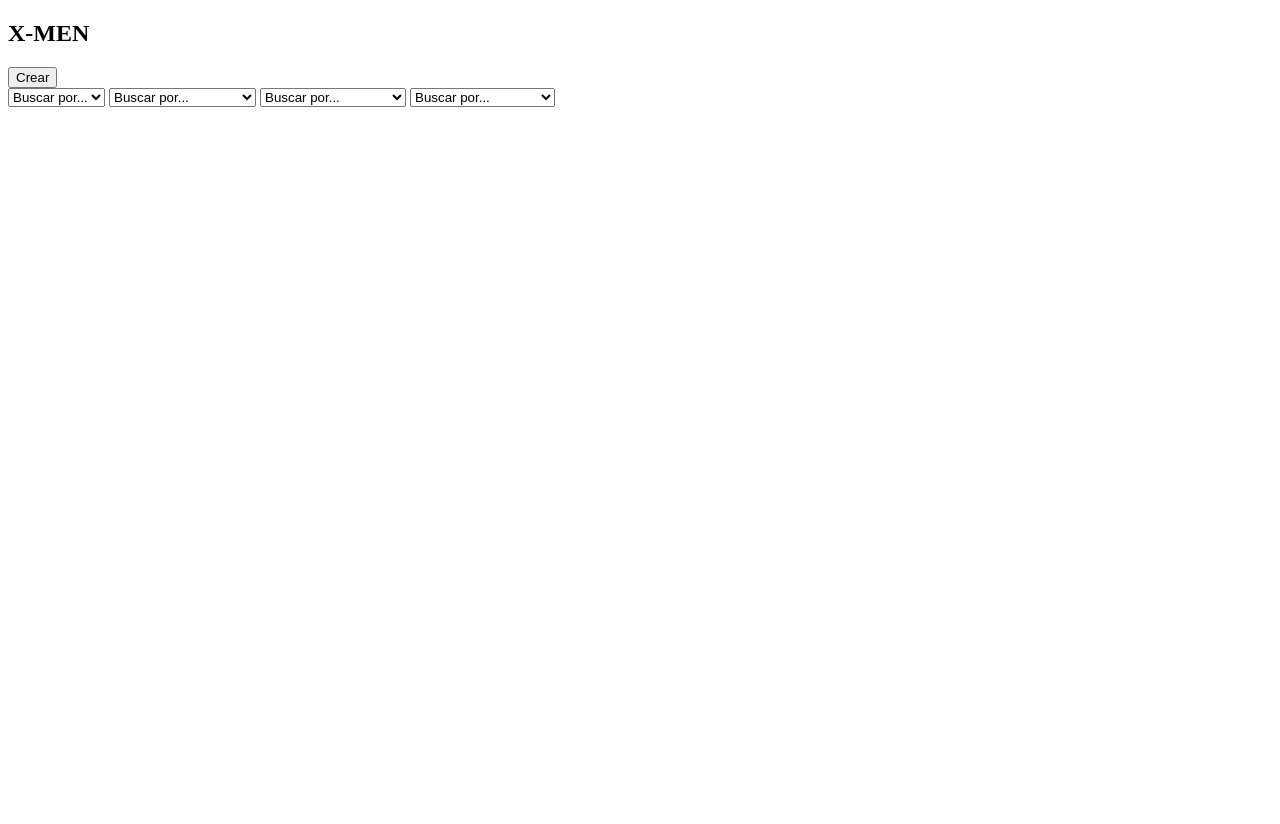
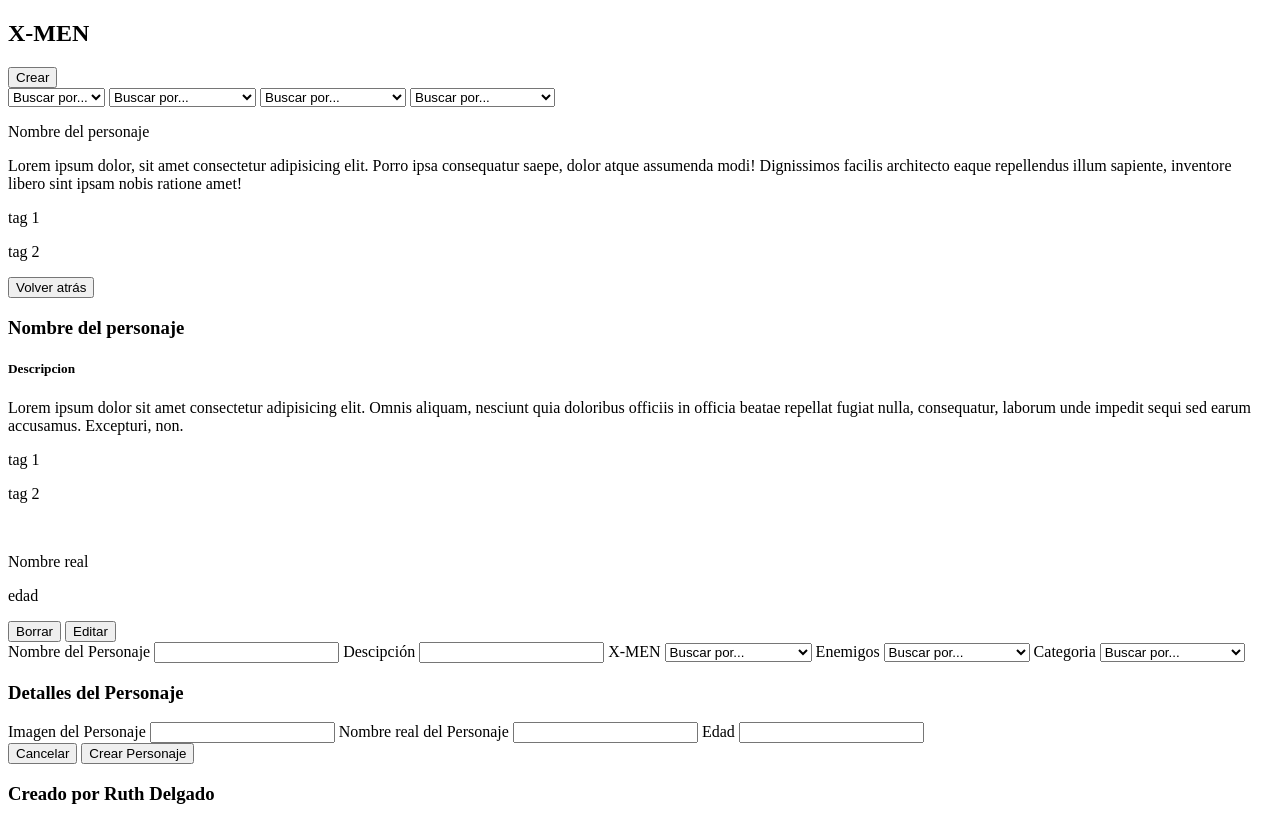
Before and after one commit to ruthdgd/AsincronismoXMEN, a plain HTML site: page index.html in a window 1280 px wide. Before the commit the page ends 800 px from the top, so only its background shows below. Drawn offline with Linux system fonts and the light colour scheme.

Commit message:
estructura de html pretendida terminada

```diff
--- a/index.html
+++ b/index.html
@@ -41,7 +41,83 @@
         <option value="">Humano sin poderes</option>
       </select>
     </form>
+    <section>
+      <div>
+        <p>Nombre del personaje</p>
+        <p>Lorem ipsum dolor, sit amet consectetur adipisicing elit. Porro ipsa consequatur saepe, dolor atque assumenda modi! Dignissimos facilis architecto eaque repellendus illum sapiente, inventore libero sint ipsam nobis ratione amet!</p>
+        <div>
+          <p>tag 1</p>
+          <p>tag 2</p>
+        </div>
+      </div>
+    </section>
+    <section>
+      <button>Volver atrás</button>
+      <div>
+        <h3>Nombre del personaje</h3>
+        <h5>Descripcion</h5>
+        <p>Lorem ipsum dolor sit amet consectetur adipisicing elit. Omnis aliquam, nesciunt quia doloribus officiis in officia beatae repellat fugiat nulla, consequatur, laborum unde impedit sequi sed earum accusamus. Excepturi, non.</p>
+        <div>
+          <p>tag 1</p>
+          <p>tag 2</p>
+        </div>
+      </div>
+      <div>
+        <img src="" alt="">
+        <div>
+          <p>Nombre real</p>
+          <p>edad</p>
+        </div>
+      </div>
+      <button>Borrar</button>
+      <button>Editar</button>
+    </section>
+    <section>
+      <form action="">
+        <label for="">Nombre del Personaje</label>
+        <input type="text">
+        <label for="">Descipción</label>
+        <input type="text">
+        <label for="">X-MEN</label>
+        <select name="" id="">
+          <option value="">Buscar por...</option>
+          <option value="">Fundadores</option>
+          <option value="">Miembros frecuentes</option>
+        </select>
+        <label for="">Enemigos</label>
+        <select name="" id="">
+          <option value="">Buscar por...</option>
+          <option value="">Mutantes</option>
+          <option value="">No mutantes/option>
+        </select>
+        <label for="">Categoria</label>
+        <select name="" id="">
+          <option value="">Buscar por...</option>
+          <option value="">Omega</option>
+          <option value="">Alfa</option>
+          <option value="">Beta</option>
+          <option value="">Gamma</option>
+          <option value="">Delta</option>
+          <option value="">Epsilon</option>
+          <option value="">Humano sin poderes</option>
+        </select>
+        <h3>Detalles del Personaje</h3>
+        <label for="">Imagen del Personaje</label>
+        <input type="text">
+        <label for="">Nombre real del Personaje</label>
+        <input type="text">
+        <label for="">Edad</label>
+        <input type="number">
+        <div>
+          <button>Cancelar</button>
+          <button>Crear Personaje</button>
+        </div>
+      </form>
+    </section>
   </main>
+  <footer>
+    <h3>Creado por Ruth Delgado</h3>
+  </footer>
 
 </body>
 </html>
```
